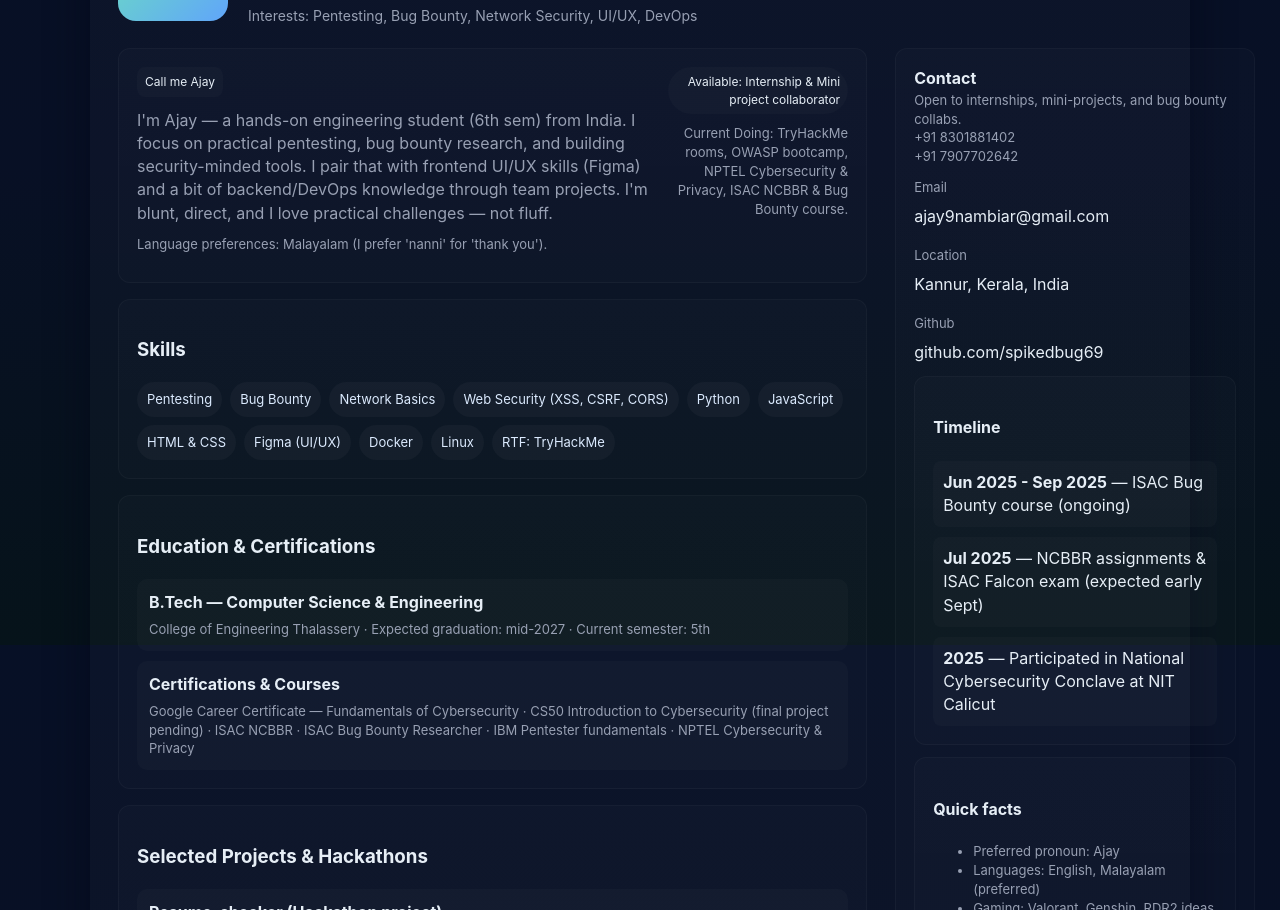
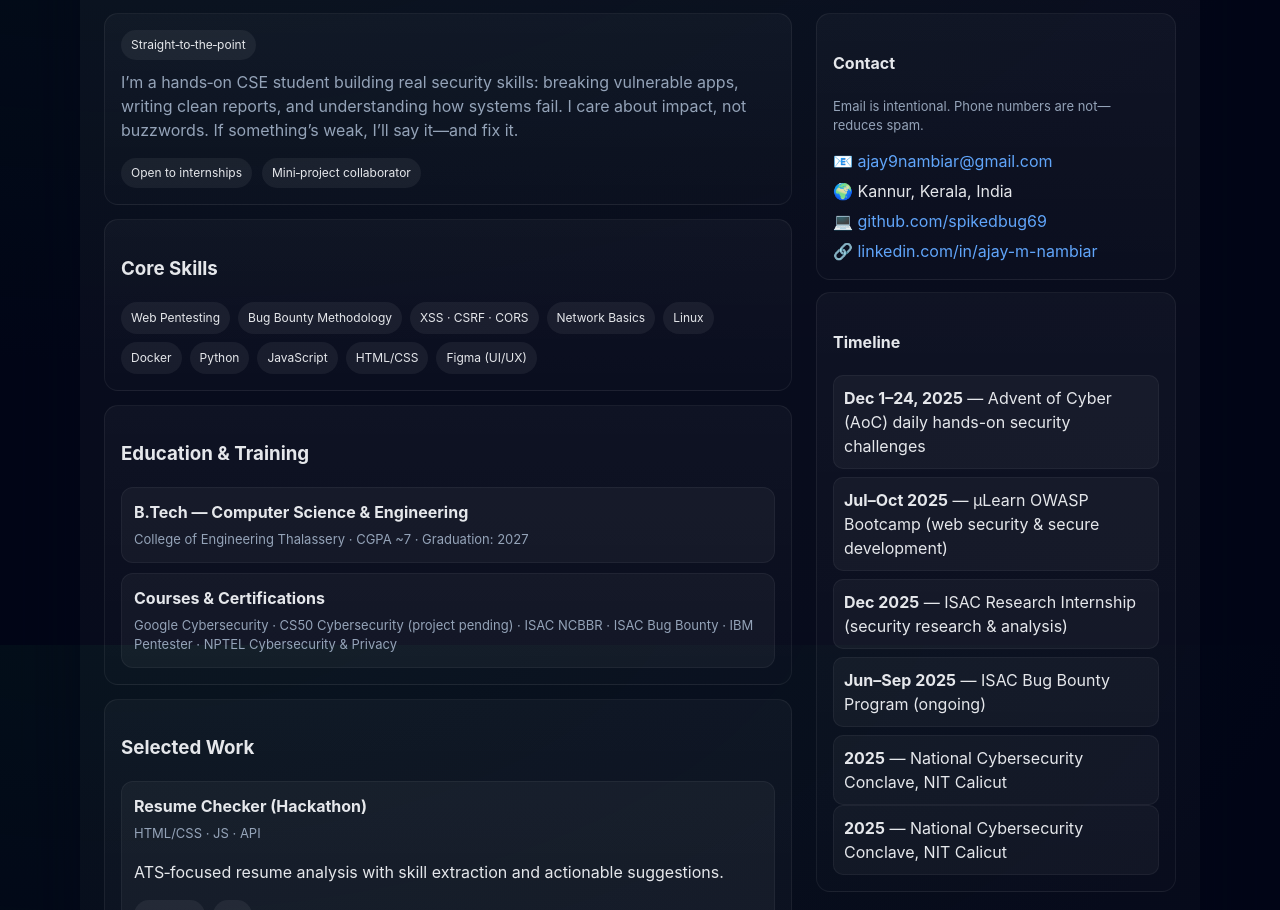
Before and after one commit to spikedbug69/Portfolio, a plain HTML site: page index.html in a window 1280 px wide. Shown: the part 155-1065 px from the top of the page. Drawn offline with Linux system fonts and the light colour scheme.

Commit message:
Update index.html
Signed-off-by: Ajay_M_Nbr <149764896+spikedbug69@users.noreply.github.com>

```diff
--- a/index.html
+++ b/index.html
@@ -3,65 +3,56 @@
 <head>
   <meta charset="utf-8" />
   <meta name="viewport" content="width=device-width,initial-scale=1" />
-  <title>Ajay — Portfolio</title>
-  <meta name="description" content="Ajay — Engineering student & cybersecurity enthusiast. Resume, projects, skills, and contact in one single file." />
+  <title>Ajay — Cybersecurity Portfolio</title>
+  <meta name="description" content="Ajay — B.Tech CSE student focused on practical cybersecurity: pentesting, bug bounty, web security, and hands-on projects." />
+
+  <!-- BASIC HYGIENE: consistent tokens, accessible contrast, no dead JS -->
   <style>
-    :root{--bg:#0f1724;--card:#0b1220;--muted:#98a0b3;--accent:#6ee7b7;--accent2:#60a5fa;--glass:rgba(255,255,255,0.04)}
+    :root{
+      --bg:#0b1220;--card:#0f172a;--muted:#94a3b8;--accent:#22c55e;--accent2:#60a5fa;--glass:rgba(255,255,255,.05)
+    }
     *{box-sizing:border-box}
     html,body{height:100%}
-    body{margin:0;font-family:Inter,ui-sans-serif,system-ui,-apple-system,"Segoe UI",Roboto,'Helvetica Neue',Arial; background:linear-gradient(180deg,#071026 0%,#081025 40%,#06131a 100%);color:#e6eef6;line-height:1.45}
-    .wrap{max-width:1100px;margin:32px auto;padding:28px;border-radius:16px;background:linear-gradient(180deg, rgba(255,255,255,0.02), rgba(255,255,255,0.01));box-shadow:0 8px 40px rgba(2,6,23,0.6)}
-    header{display:flex;gap:20px;align-items:center}
-    .avatar{width:110px;height:110px;border-radius:18px;flex:0 0 110px;background:linear-gradient(135deg,var(--accent),var(--accent2));display:grid;place-items:center;font-weight:700;color:#051022;font-size:26px}
-    h1{margin:0;font-size:28px}
-    .subtitle{color:var(--muted);margin-top:6px;font-size:14px}
+    body{
+      margin:0;font-family:Inter,ui-sans-serif,system-ui,-apple-system,"Segoe UI",Roboto,Arial;
+      background:radial-gradient(1200px 600px at 10% -10%,#0b3a2a33,transparent),linear-gradient(180deg,#020617,#020617);
+      color:#e5e7eb;line-height:1.5
+    }
+    a{color:var(--accent2);text-decoration:none}
+    a:hover{text-decoration:underline}
+
+    .wrap{max-width:1120px;margin:28px auto;padding:24px;border-radius:16px;background:linear-gradient(180deg,rgba(255,255,255,.03),rgba(255,255,255,.01));box-shadow:0 30px 80px rgba(2,6,23,.6)}
+    header{display:flex;gap:18px;align-items:center}
+    .avatar{width:96px;height:96px;border-radius:18px;background:linear-gradient(135deg,var(--accent),var(--accent2));display:grid;place-items:center;font-weight:800;color:#022c22;font-size:28px}
+    h1{margin:0;font-size:26px}
+    .subtitle{color:var(--muted);font-size:14px}
     .actions{margin-left:auto;display:flex;gap:10px}
-    .button{background:var(--glass);padding:10px 14px;border-radius:10px;color:var(--accent);border:1px solid rgba(255,255,255,0.03);cursor:pointer;font-weight:600}
-    .button.secondary{color:var(--accent2)}
+    .btn{background:var(--glass);border:1px solid rgba(255,255,255,.06);padding:10px 14px;border-radius:10px;color:#d1fae5;font-weight:700;cursor:pointer}
+    .btn.secondary{color:#bfdbfe}
 
-    main{display:grid;grid-template-columns:1fr 360px;gap:28px;margin-top:22px}
-    .card{background:linear-gradient(180deg, rgba(255,255,255,0.015), rgba(255,255,255,0.01));padding:18px;border-radius:12px;border:1px solid rgba(255,255,255,0.03)}
-    .about p{color:var(--muted);margin:10px 0}
+    main{display:grid;grid-template-columns:1fr 360px;gap:24px;margin-top:20px}
+    .card{background:linear-gradient(180deg,rgba(255,255,255,.03),rgba(255,255,255,.01));border:1px solid rgba(255,255,255,.06);padding:16px;border-radius:14px}
+    .tag{display:inline-block;background:rgba(255,255,255,.06);padding:6px 10px;border-radius:999px;font-size:12px}
+    .pill{display:inline-block;background:rgba(255,255,255,.06);padding:6px 10px;border-radius:999px;font-size:12px}
 
     .skills{display:flex;flex-wrap:wrap;gap:8px}
-    .skill{background:rgba(255,255,255,0.03);padding:8px 10px;border-radius:999px;font-size:13px;color:#dbeafe}
+    .skill{background:rgba(255,255,255,.06);padding:7px 10px;border-radius:999px;font-size:12px}
 
     .list{display:grid;gap:10px}
-    .project{padding:12px;border-radius:10px;background:rgba(255,255,255,0.02);display:flex;flex-direction:column}
-    .project h4{margin:0 0 6px 0}
+    .project{background:rgba(255,255,255,.04);border:1px solid rgba(255,255,255,.05);padding:12px;border-radius:12px}
+    .project h4{margin:0 0 6px}
     .meta{color:var(--muted);font-size:13px}
-
-    aside .mini{display:flex;align-items:center;gap:12px}
-    .mini .title{font-weight:700}
-    .timeline{display:flex;flex-direction:column;gap:10px;margin-top:12px}
-    .timeline .item{padding:10px;border-radius:8px;background:rgba(255,255,255,0.02)}
-
-    footer{margin-top:18px;display:flex;justify-content:space-between;align-items:center;color:var(--muted);font-size:13px}
-
-    /* responsive */
-    @media (max-width:980px){main{grid-template-columns:1fr;}
-      .actions{display:none}
-      .avatar{width:90px;height:90px}}
-
-    /* small UI touches */
-    .tag{font-size:12px;padding:6px 8px;border-radius:8px;background:rgba(255,255,255,0.02);display:inline-block}
-    .pill{display:inline-block;padding:6px 8px;border-radius:999px;background:rgba(255,255,255,0.02);font-size:12px}
-
-    .contact-form{display:grid;gap:8px}
-    input,textarea{background:rgba(255,255,255,0.02);border:1px solid rgba(255,255,255,0.03);padding:10px;border-radius:8px;color:inherit}
-    .small-muted{color:var(--muted);font-size:13px}
-
-    /* animated typing */
-    .typing{color:var(--accent);font-weight:700}
-
-    /* project badges */
     .badges{display:flex;gap:8px;flex-wrap:wrap}
 
-    /* code block */
-    pre{background:#051226;padding:12px;border-radius:8px;overflow:auto;font-size:13px}
+    aside .row{display:flex;gap:10px;align-items:center}
+    .timeline{display:grid;gap:8px}
+    .item{background:rgba(255,255,255,.04);border:1px solid rgba(255,255,255,.05);padding:10px;border-radius:10px}
 
-    /* buttons */
-    .copy{font-size:13px;padding:8px 10px;border-radius:8px;background:rgba(255,255,255,0.02);cursor:pointer}
+    footer{margin-top:16px;display:flex;justify-content:space-between;gap:10px;color:var(--muted);font-size:12px}
+
+    pre{background:#020617;border:1px solid rgba(255,255,255,.06);padding:12px;border-radius:10px;overflow:auto;font-size:12px}
+
+    @media (max-width:980px){main{grid-template-columns:1fr}.actions{display:none}}
   </style>
 </head>
 <body>
@@ -69,185 +60,118 @@
     <header>
       <div class="avatar">A</div>
       <div>
-        <h1>Ajay — Engineering student & Cybersecurity enthusiast</h1>
-        <div class="subtitle">B.Tech (CSE) — 6th semester @ College of Engineering Thalassery · CGPA 6.9–7.2</div>
-        <div class="subtitle">Interests: Pentesting, Bug Bounty, Network Security, UI/UX, DevOps</div>
+        <h1>Ajay — Cybersecurity‑Focused Engineering Student</h1>
+        <div class="subtitle">B.Tech CSE · College of Engineering Thalassery · Expected 2027</div>
+        <div class="subtitle">Focus: Web Security, Pentesting, Bug Bounty, Network Fundamentals</div>
       </div>
-
       <div class="actions">
-
-        <button class="button secondary" onclick="toggleTheme()">Toggle Theme</button>
+        <a class="btn" href="#contact">Contact</a>
+        <a class="btn secondary" href="https://github.com/spikedbug69" target="_blank" rel="noreferrer">GitHub</a>
       </div>
     </header>
 
     <main>
       <section>
-        <div class="card about">
-          <div style="display:flex;justify-content:space-between;align-items:flex-start;gap:12px">
-            <div>
-              <div class="tag">Call me Ajay</div>
-              <p style="margin-top:12px;">I'm Ajay — a hands-on engineering student (6th sem) from India. I focus on practical pentesting, bug bounty research, and building security-minded tools. I pair that with frontend UI/UX skills (Figma) and a bit of backend/DevOps knowledge through team projects. I'm blunt, direct, and I love practical challenges — not fluff.</p>
-              <p class="small-muted">Language preferences: Malayalam (I prefer 'nanni' for 'thank you').</p>
+        <div class="card">
+          <span class="tag">Straight‑to‑the‑point</span>
+          <p style="margin-top:10px;color:var(--muted)">
+            I’m a hands‑on CSE student building real security skills: breaking vulnerable apps, writing clean reports, and understanding how systems fail.
+            I care about impact, not buzzwords. If something’s weak, I’ll say it—and fix it.
+          </p>
+          <div style="display:flex;gap:10px;flex-wrap:wrap;margin-top:10px">
+            <span class="pill">Open to internships</span>
+            <span class="pill">Mini‑project collaborator</span>
+          </div>
+        </div>
+
+        <div class="card" style="margin-top:14px">
+          <h3>Core Skills</h3>
+          <div class="skills" style="margin-top:8px">
+            <span class="skill">Web Pentesting</span>
+            <span class="skill">Bug Bounty Methodology</span>
+            <span class="skill">XSS · CSRF · CORS</span>
+            <span class="skill">Network Basics</span>
+            <span class="skill">Linux</span>
+            <span class="skill">Docker</span>
+            <span class="skill">Python</span>
+            <span class="skill">JavaScript</span>
+            <span class="skill">HTML/CSS</span>
+            <span class="skill">Figma (UI/UX)</span>
+          </div>
+        </div>
+
+        <div class="card" style="margin-top:14px">
+          <h3>Education & Training</h3>
+          <div class="list" style="margin-top:8px">
+            <div class="project">
+              <h4>B.Tech — Computer Science & Engineering</h4>
+              <div class="meta">College of Engineering Thalassery · CGPA ~7 · Graduation: 2027</div>
             </div>
-            <div style="text-align:right;min-width:180px">
-              <div class="pill">Available: Internship & Mini project collaborator</div>
-              <div style="height:10px"></div>
-              <div class="small-muted">Current Doing: TryHackMe rooms, OWASP bootcamp, NPTEL Cybersecurity & Privacy, ISAC NCBBR & Bug Bounty course.</div>
+            <div class="project">
+              <h4>Courses & Certifications</h4>
+              <div class="meta">Google Cybersecurity · CS50 Cybersecurity (project pending) · ISAC NCBBR · ISAC Bug Bounty · IBM Pentester · NPTEL Cybersecurity & Privacy</div>
             </div>
           </div>
         </div>
 
-        <div class="card" style="margin-top:16px">
-          <h3>Skills</h3>
-          <div class="skills" style="margin-top:8px">
-            <span class="skill">Pentesting</span>
-            <span class="skill">Bug Bounty</span>
-            <span class="skill">Network Basics</span>
-            <span class="skill">Web Security (XSS, CSRF, CORS)</span>
-            <span class="skill">Python</span>
-            <span class="skill">JavaScript</span>
-            <span class="skill">HTML & CSS</span>
-            <span class="skill">Figma (UI/UX)</span>
-            <span class="skill">Docker</span>
-            <span class="skill">Linux</span>
-            <span class="skill">RTF: TryHackMe</span>
+        <div class="card" style="margin-top:14px">
+          <h3>Selected Work</h3>
+          <div class="project">
+            <h4>Resume Checker (Hackathon)</h4>
+            <div class="meta">HTML/CSS · JS · API</div>
+            <p>ATS‑focused resume analysis with skill extraction and actionable suggestions.</p>
+            <div class="badges"><span class="tag">Frontend</span><span class="tag">API</span></div>
+          </div>
+          <div class="project" style="margin-top:10px">
+            <h4>Vuln‑Bank Analysis</h4>
+            <div class="meta">Docker · Web Pentest · Reporting</div>
+            <p>Deployed an intentionally vulnerable app, identified flaws, and produced a concise, professional report with repro steps.</p>
+          </div>
+          <div class="project" style="margin-top:10px">
+            <h4>TryHackMe / CTF Practice</h4>
+            <div class="meta">Hands‑on labs covering detection, evasion, and exploitation basics.</div>
           </div>
         </div>
 
-        <div class="card" style="margin-top:16px">
-          <h3>Education & Certifications</h3>
-          <div class="list" style="margin-top:8px">
-            <div class="project">
-              <h4>B.Tech — Computer Science & Engineering</h4>
-              <div class="meta">College of Engineering Thalassery · Expected graduation: mid-2027 · Current semester: 5th</div>
-            </div>
-
-            <div class="project">
-              <h4>Certifications & Courses</h4>
-              <div class="meta">Google Career Certificate — Fundamentals of Cybersecurity · CS50 Introduction to Cybersecurity (final project pending) · ISAC NCBBR · ISAC Bug Bounty Researcher · IBM Pentester fundamentals · NPTEL Cybersecurity & Privacy</div>
-            </div>
-          </div>
+        <div class="card" style="margin-top:14px">
+          <h3>Public Bio (Copy‑Paste)</h3>
+          <pre>🔭 Working on OWASP x µLearn Bootcamp
+🌱 Learning: Pentesting, Bug Bounty, Docker, basic ML (security use‑cases)
+💬 Ask me about: Web security, Linux tools, reporting
+📫 ajay9nambiar@gmail.com
+⚡ Fun fact: I hunt bugs faster than excuses</pre>
         </div>
-
-        <div class="card" style="margin-top:16px">
-          <h3>Selected Projects & Hackathons</h3>
-          <div class="project">
-            <h4>Resume-checker (Hackathon project)</h4>
-            <div class="meta">Frontend: HTML/CSS · Backend: JavaScript · Uses DeepSeek API</div>
-            <p>Built as part of a college hackathon — checks resumes for ATS-friendly formatting, skills extraction, and provides quick suggestions.</p>
-            <div class="badges"><span class="tag">HTML</span><span class="tag">JS</span><span class="tag">API</span></div>
-          </div>
-
-          <div class="project" style="margin-top:10px">
-            <h4>Vuln-bank vulnerability report & analysis</h4>
-            <div class="meta">OSINT & web app pentest practice — Docker-based local deployment & exploit writeup.</div>
-            <p>Cloned and analyzed intentionally vulnerable app; produced a concise professional vulnerability report with reproduction steps.</p>
-          </div>
-
-          <div class="project" style="margin-top:10px">
-            <h4>TryHackMe Rooms & Capture-the-Flag</h4>
-            <div class="meta">Hands-on practice: intrusion detection, evasion techniques, and basic dependent rooms.</div>
-          </div>
-        </div>
-
-        <div class="card" style="margin-top:16px">
-          <h3>Interests & Personal</h3>
-          <p class="small-muted">When I'm not breaking into things (ethically): I watch anime (One Piece, Berserk), play games (Valorant, Genshin, GTA Vice City, Detroit: Become Human — current favourite), and tinker with UI/UX prototypes in Figma. I like direct feedback — tell me if something sucks; I'll fix it.</p>
-        </div>
-
-        <div class="card" style="margin-top:16px">
-          <h3>Public Profile Boilerplate </h3>
-          <pre id="readme">Subtitle
-🔭 I’m currently working on OwaspXMulearn Bootcamp
-
-🌱 I’m currently learning Cybersecurity methodologies & tools (Pentesting, Bug Bounty) ,
-        DevOps & Scalable Backend Deployment (Docker, Vercel, Railway) ,
-        Machine Learning basics for future cybersecurity applications ,
-        Japanese (as a side learning goal 🇯🇵)
-
-💬 Ask me about Pentesting & Bug Bounty basics ,Linux tools for security
-
-📫 How to reach me ajay9nambiar@gmail.com
-
-⚡ Fun fact I find more bugs in apps than in my room
-
-</pre>
-
-
       </section>
 
-      <aside>
+      <aside id="contact">
         <div class="card">
-          <div class="mini">
-            <div>
-              <div class="title">Contact</div>
-              <div class="small-muted">Open to internships, mini-projects, and bug bounty collabs. <br />
-                +91 8301881402 <br />
-                +91 7907702642 <br />
-
-
-
-              </div>
-            </div>
-          </div>
-
-          <div style="margin-top:12px;display:flex;flex-direction:column;gap:8px">
-            <div class="small-muted">Email</div>
-            <div style="display:flex;gap:8px;align-items:center">
-              <div>ajay9nambiar@gmail.com</div>
-            </div>
-
-            <div class="small-muted" style="margin-top:10px">Location</div>
-            <div>Kannur, Kerala, India</div>
-
-            <div class="small-muted" style="margin-top:10px">Github</div>
-            <div style="display:flex;gap:8px;align-items:center">github.com/spikedbug69 </div>
-
-
+          <h4>Contact</h4>
+          <p class="meta">Email is intentional. Phone numbers are not—reduces spam.</p>
+          <div style="margin-top:8px">📧 <a href="mailto:ajay9nambiar@gmail.com">ajay9nambiar@gmail.com</a></div>
+          <div style="margin-top:6px">🌍 Kannur, Kerala, India</div>
+          <div style="margin-top:6px">💻 <a href="https://github.com/spikedbug69" target="_blank" rel="noreferrer">github.com/spikedbug69</a></div>
+          <div style="margin-top:6px">🔗 <a href="https://www.linkedin.com/in/ajay-m-nambiar-05636b322/" target="_blank" rel="noreferrer">linkedin.com/in/ajay-m-nambiar</a></div>
         </div>
 
         <div class="card" style="margin-top:12px">
           <h4>Timeline</h4>
-          <div class="timeline">
-            <div class="item"><strong>Jun 2025 - Sep 2025</strong> — ISAC Bug Bounty course (ongoing)</div>
-            <div class="item"><strong>Jul 2025</strong> — NCBBR assignments & ISAC Falcon exam (expected early Sept)</div>
-            <div class="item"><strong>2025</strong> — Participated in National Cybersecurity Conclave at NIT Calicut</div>
+          <div class="timeline" style="margin-top:8px">
+            <div class="item"><strong>Dec 1–24, 2025</strong> — Advent of Cyber (AoC) daily hands-on security challenges</div>
+            <div class="item"><strong>Jul–Oct 2025</strong> — µLearn OWASP Bootcamp (web security & secure development)</div>
+            <div class="item"><strong>Dec 2025</strong> — ISAC Research Internship (security research & analysis)</div>
+            <div class="item"><strong>Jun–Sep 2025</strong> — ISAC Bug Bounty Program (ongoing)</div>
+            <div class="item"><strong>2025</strong> — National Cybersecurity Conclave, NIT Calicut</div>
+          </div>
+            <div class="item"><strong>2025</strong> — National Cybersecurity Conclave, NIT Calicut</div>
           </div>
         </div>
-
-        <div class="card" style="margin-top:12px">
-          <h4>Quick facts</h4>
-          <ul class="small-muted">
-            <li>Preferred pronoun: Ajay</li>
-            <li>Languages: English, Malayalam (preferred)</li>
-            <li>Gaming: Valorant, Genshin, RDR2 ideas</li>
-          </ul>
-        </div>
-
-
-
       </aside>
     </main>
 
     <footer>
-      <div>Built-for: Ajay · Honest, practical, no-bullshit portfolio</div>
-      <div class="small-muted">Tip: Say 'Hi gpt' for daily curated headlines (India, world, Kerala & tech) — per your preferences.</div>
+      <div>Single‑file portfolio · Fast · Honest</div>
+      <div>Last updated: 2025</div>
     </footer>
   </div>
-
-  <script>
-    // small utilities
-    function fillBoilerplate(){const repo='github.com/spikedbug69';const txt=`Subtitle\nA passionate frontend developer from India\n\nWork\n🔭 I’m currently working on\nResume-checker (Hackathon) - ${repo}\n\n👯 I’m looking to collaborate on\nBug bounty research, pentesting projects - ${repo}\n\n🌱 I’m currently learning\nNetwork security, pentesting, OWASP, machine learning basics\n\n💬 Ask me about\ncybersecurity, pentesting, UI/UX, JavaScript\n\n📫 How to reach me\najay9nambiar@gmail.com\n\n👨‍💻`;
-      document.getElementById('readme').innerText=txt;navigator.clipboard.writeText(txt).then(()=>alert('Auto-filled and copied'))}
-
-    function sendMail(e){e.preventDefault();const f=new FormData(e.target);alert('Thanks '+f.get('name')+' — open your mail client to send or copy the message URL.');const body=encodeURIComponent(`Name: ${f.get('name')}\nEmail: ${f.get('email')}\n\n${f.get('message')}`);window.location.href=`mailto:ajay9nambiar@gmail.com?subject=Portfolio%20Contact&body=${body}`}
-    function mailtoMe(){window.location.href='mailto:ajay9nambiar@gmail.com'}
-
-    function toggleTheme(){document.body.classList.toggle('light');if(document.body.classList.contains('light')){document.documentElement.style.setProperty('--bg','#f7fafc');document.documentElement.style.setProperty('--card','#ffffff');document.documentElement.style.setProperty('--muted','#475569');document.documentElement.style.setProperty('--accent','#0ea5a0');document.documentElement.style.setProperty('--accent2','#3b82f6')}else{document.documentElement.style.removeProperty('--bg');document.documentElement.style.removeProperty('--card');document.documentElement.style.removeProperty('--muted');document.documentElement.style.removeProperty('--accent');document.documentElement.style.removeProperty('--accent2')}}
-
-    (function(){const tag=document.querySelector('.typing');if(!tag){const el=document.createElement('div');el.className='typing';el.style.marginTop='8px';el.innerText='Pentesting · Bug Bounty · UI/UX';document.querySelector('.subtitle').appendChild(el);}})();
-
-    // Pre-fill known info: prefer direct copy/paste edit by user later
-  </script>
 </body>
 </html>
```
